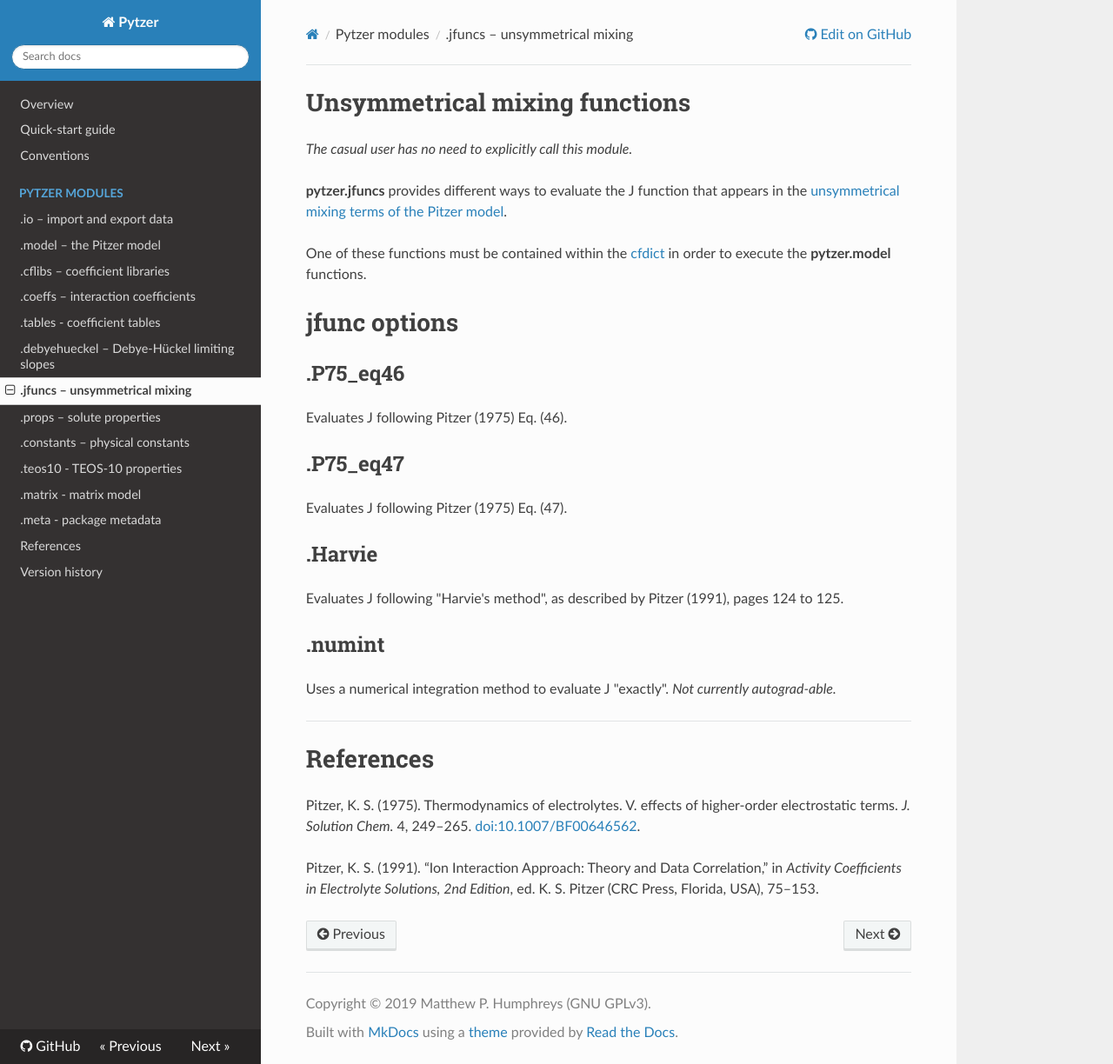
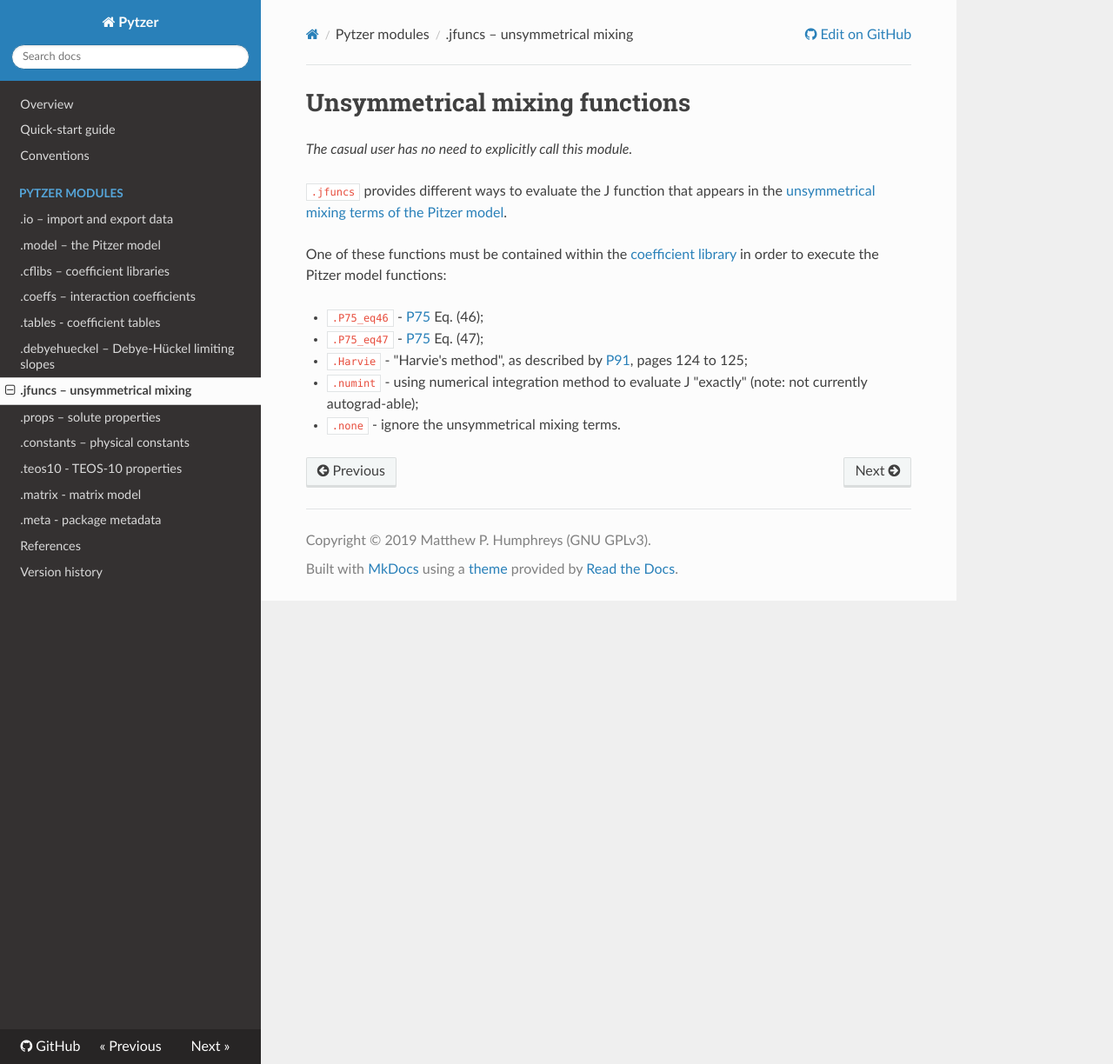
Before and after one commit to mvdh7/pytzer, an MkDocs documentation site: the page built from docs/modules/jfuncs.md, in a window 1280 px wide and 1224 px high. Shown: the whole window at 87% size. Built offline with MkDocs 1.6.1, drawn with Linux system fonts in a browser that asks for light colours; nearby versions of some CDN libraries.

Commit message:
Add zero jfunc option

```diff
--- a/docs/modules/jfuncs.md
+++ b/docs/modules/jfuncs.md
@@ -2,32 +2,12 @@
 
 *The casual user has no need to explicitly call this module.*
 
-**pytzer.jfuncs** provides different ways to evaluate the J function that appears in the [unsymmetrical mixing terms of the Pitzer model](../../modules/model/#etheta).
+`.jfuncs` provides different ways to evaluate the J function that appears in the [unsymmetrical mixing terms of the Pitzer model](../../modules/model/#etheta).
 
-One of these functions must be contained within the [cfdict](../cfdicts) in order to execute the **pytzer.model** functions.
+One of these functions must be contained within the [coefficient library](../cflibs) in order to execute the Pitzer model functions:
 
-# jfunc options
-
-## .P75_eq46
-
-Evaluates J following Pitzer (1975) Eq. (46).
-
-## .P75_eq47
-
-Evaluates J following Pitzer (1975) Eq. (47).
-
-## .Harvie
-
-Evaluates J following "Harvie's method", as described by Pitzer (1991), pages 124 to 125.
-
-## .numint
-
-Uses a numerical integration method to evaluate J "exactly". *Not currently autograd-able.*
-
-<hr />
-
-# References
-
-Pitzer, K. S. (1975). Thermodynamics of electrolytes. V. effects of higher-order electrostatic terms. *J. Solution Chem.* 4, 249–265. [doi:10.1007/BF00646562](https://doi.org/10.1007/BF00646562).
-
-Pitzer, K. S. (1991). “Ion Interaction Approach: Theory and Data Correlation,” in *Activity Coefficients in Electrolyte Solutions, 2nd Edition*, ed. K. S. Pitzer (CRC Press, Florida, USA), 75–153.
+  * `.P75_eq46` - [P75](../../references/#P75) Eq. (46);
+  * `.P75_eq47` - [P75](../../references/#P75) Eq. (47);
+  * `.Harvie` - "Harvie's method", as described by [P91](../../references/#P91), pages 124 to 125;
+  * `.numint` - using numerical integration method to evaluate J "exactly" (note: not currently autograd-able);
+  * `.none` - ignore the unsymmetrical mixing terms.
```
Also changed, not shown: docs/references.md (+4 -1 lines), docs/version-history.md (+2 -1 lines), 1 other file.
